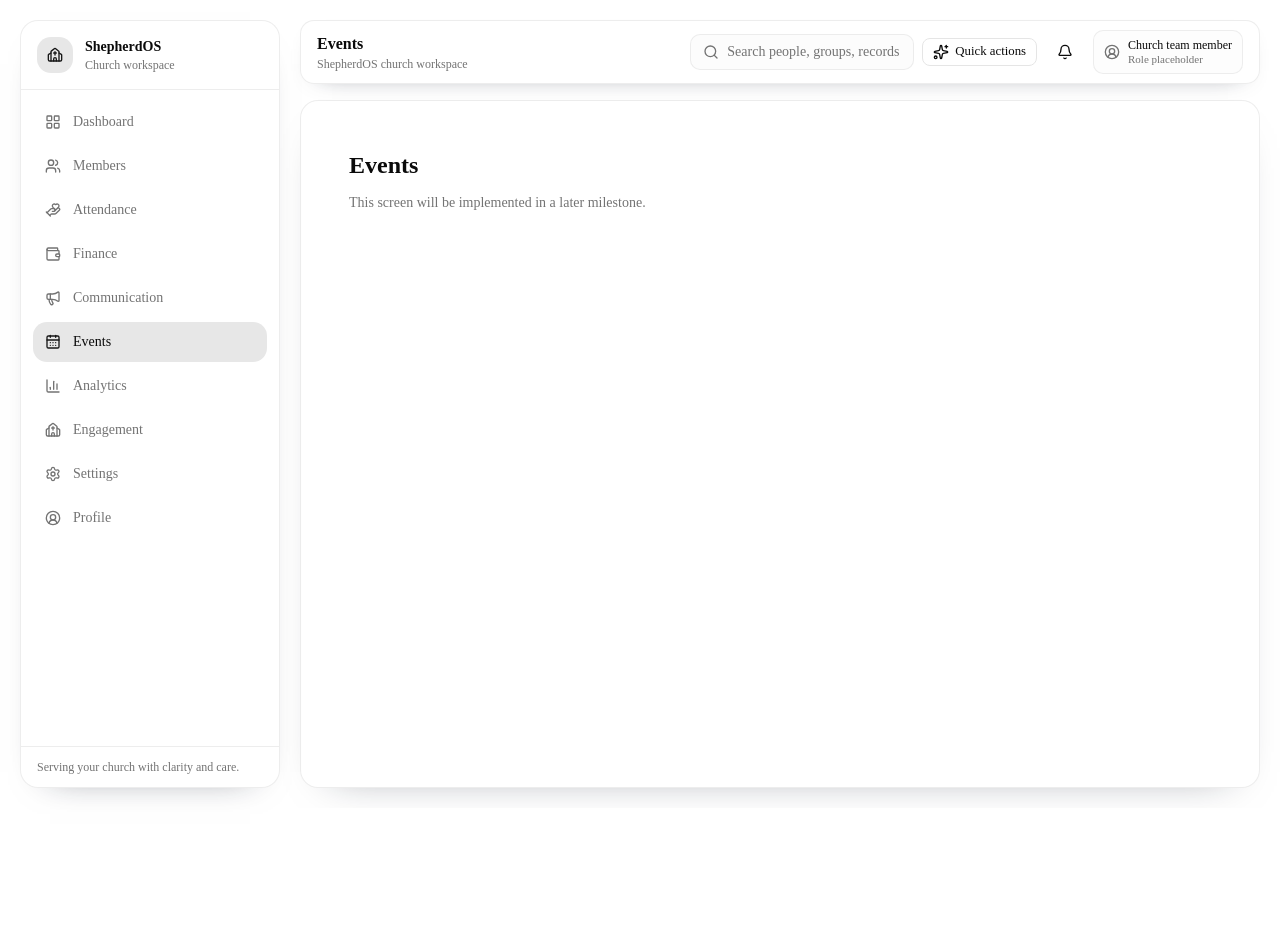
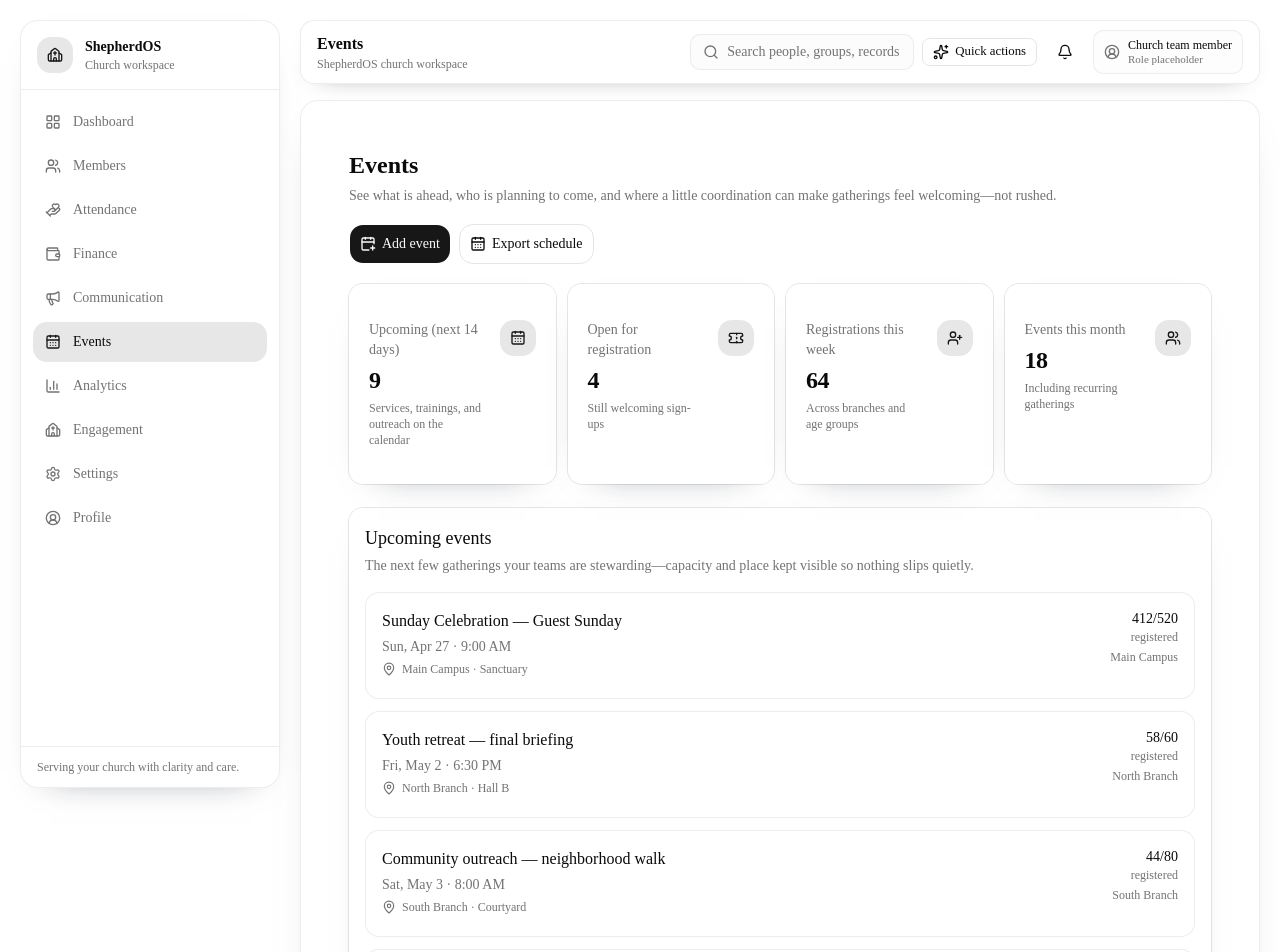
Before and after one commit to Fiximami/shepherdos-web-app, a Next.js app: page /events in a window 1280 px wide. Shown: the top 952 px of the page. Before the commit the page ends 808 px from the top, so only its background shows below. Built offline with nearby package versions, Linux system fonts and the light colour scheme.

Commit message:
Events Page

```diff
--- a/src/app/(dashboard)/events/page.tsx
+++ b/src/app/(dashboard)/events/page.tsx
@@ -1,5 +1,5 @@
-import { PageSurface } from "@/components/dashboard/shared/page-surface";
+import { EventsPageView } from "@/components/dashboard/events/events-page-view";
 
 export default function EventsPage() {
-  return <PageSurface heading="Events" />;
+  return <EventsPageView />;
 }
--- /dev/null
+++ b/src/components/dashboard/events/events-page-view.tsx
@@ -0,0 +1,270 @@
+"use client";
+
+import {
+  CalendarDays,
+  CalendarPlus,
+  MapPin,
+  Ticket,
+  Users,
+  UserPlus,
+} from "lucide-react";
+
+import { PageHeader } from "@/components/dashboard/layout/page-header";
+import { SummaryCard } from "@/components/dashboard/shared/summary-card";
+import { Button } from "@/components/ui/button";
+import { Card, CardContent, CardDescription, CardHeader, CardTitle } from "@/components/ui/card";
+import { cn } from "@/lib/utils";
+
+const upcomingEvents = [
+  {
+    title: "Sunday Celebration — Guest Sunday",
+    when: "Sun, Apr 27 · 9:00 AM",
+    location: "Main Campus · Sanctuary",
+    branch: "Main Campus",
+    registered: 412,
+    capacity: 520,
+  },
+  {
+    title: "Youth retreat — final briefing",
+    when: "Fri, May 2 · 6:30 PM",
+    location: "North Branch · Hall B",
+    branch: "North Branch",
+    registered: 58,
+    capacity: 60,
+  },
+  {
+    title: "Community outreach — neighborhood walk",
+    when: "Sat, May 3 · 8:00 AM",
+    location: "South Branch · Courtyard",
+    branch: "South Branch",
+    registered: 44,
+    capacity: 80,
+  },
+  {
+    title: "Leaders training — communication rhythm",
+    when: "Thu, May 8 · 5:00 PM",
+    location: "Main Campus · Conference room",
+    branch: "Main Campus",
+    registered: 31,
+    capacity: 40,
+  },
+] as const;
+
+type TimelineDay = {
+  day: string;
+  dateLabel: string;
+  items: readonly string[];
+};
+
+const timelineWeek: TimelineDay[] = [
+  {
+    day: "Sun",
+    dateLabel: "Apr 27",
+    items: ["Guest Sunday · Main Campus", "Hospitality huddle · 7:30 AM"],
+  },
+  {
+    day: "Wed",
+    dateLabel: "Apr 30",
+    items: ["Midweek prayer · North Branch"],
+  },
+  { day: "Fri", dateLabel: "May 2", items: ["Youth retreat briefing"] },
+  { day: "Sat", dateLabel: "May 3", items: ["Neighborhood outreach walk"] },
+  { day: "Thu", dateLabel: "May 8", items: ["Leaders training session"] },
+];
+
+const recentRegistrations = [
+  {
+    member: "Samuel Okoro",
+    event: "Guest Sunday",
+    registeredAt: "2026-04-24 · 10:12 AM",
+    status: "Confirmed" as const,
+  },
+  {
+    member: "Deborah Afolabi",
+    event: "Youth retreat",
+    registeredAt: "2026-04-24 · 9:05 AM",
+    status: "Confirmed" as const,
+  },
+  {
+    member: "Moses Bassey",
+    event: "Neighborhood outreach",
+    registeredAt: "2026-04-23 · 4:40 PM",
+    status: "Waitlist" as const,
+  },
+  {
+    member: "Grace Nwosu",
+    event: "Leaders training",
+    registeredAt: "2026-04-23 · 2:18 PM",
+    status: "Confirmed" as const,
+  },
+] as const;
+
+export function EventsPageView() {
+  return (
+    <main className="mx-auto w-full max-w-7xl p-4 sm:p-5 lg:p-6">
+      <PageHeader
+        title="Events"
+        description="See what is ahead, who is planning to come, and where a little coordination can make gatherings feel welcoming—not rushed."
+        actions={
+          <div className="flex flex-wrap gap-2">
+            <Button className="h-10 rounded-xl">
+              <CalendarPlus className="size-4" aria-hidden />
+              Add event
+            </Button>
+            <Button variant="outline" className="h-10 rounded-xl">
+              <CalendarDays className="size-4" aria-hidden />
+              Export schedule
+            </Button>
+          </div>
+        }
+      />
+
+      <section className="grid gap-3 sm:grid-cols-2 xl:grid-cols-4">
+        <SummaryCard
+          label="Upcoming (next 14 days)"
+          value="9"
+          detail="Services, trainings, and outreach on the calendar"
+          icon={CalendarDays}
+        />
+        <SummaryCard
+          label="Open for registration"
+          value="4"
+          detail="Still welcoming sign-ups"
+          icon={Ticket}
+        />
+        <SummaryCard
+          label="Registrations this week"
+          value="64"
+          detail="Across branches and age groups"
+          icon={UserPlus}
+        />
+        <SummaryCard
+          label="Events this month"
+          value="18"
+          detail="Including recurring gatherings"
+          icon={Users}
+        />
+      </section>
+
+      <section className="mt-6">
+        <Card className="border-border/70 bg-card/80 shadow-[0_14px_35px_-30px_rgba(15,23,42,0.55)]">
+          <CardHeader>
+            <CardTitle className="text-base sm:text-lg">Upcoming events</CardTitle>
+            <CardDescription>
+              The next few gatherings your teams are stewarding—capacity and place kept
+              visible so nothing slips quietly.
+            </CardDescription>
+          </CardHeader>
+          <CardContent className="space-y-3">
+            {upcomingEvents.map((event) => (
+              <div
+                key={event.title}
+                className="rounded-xl border border-border/70 bg-background/70 p-4"
+              >
+                <div className="flex flex-wrap items-start justify-between gap-3">
+                  <div>
+                    <h3 className="text-sm font-medium text-foreground sm:text-base">
+                      {event.title}
+                    </h3>
+                    <p className="mt-1 text-sm text-muted-foreground">{event.when}</p>
+                    <p className="mt-1 inline-flex items-center gap-1.5 text-xs text-muted-foreground">
+                      <MapPin className="size-3.5 shrink-0" aria-hidden />
+                      {event.location}
+                    </p>
+                  </div>
+                  <div className="text-right text-sm">
+                    <p className="font-medium tabular-nums text-foreground">
+                      {event.registered}/{event.capacity}
+                    </p>
+                    <p className="text-xs text-muted-foreground">registered</p>
+                    <p className="mt-1 text-xs text-muted-foreground">{event.branch}</p>
+                  </div>
+                </div>
+              </div>
+            ))}
+          </CardContent>
+        </Card>
+      </section>
+
+      <section className="mt-6">
+        <Card className="border-border/70 bg-card/80 shadow-[0_14px_35px_-30px_rgba(15,23,42,0.55)]">
+          <CardHeader>
+            <CardTitle className="text-base sm:text-lg">This week at a glance</CardTitle>
+            <CardDescription>
+              A simple timeline view—no external calendar yet, just the rhythm your
+              leaders need to stay coordinated.
+            </CardDescription>
+          </CardHeader>
+          <CardContent>
+            <div className="relative pl-1">
+              <div
+                className="absolute left-[15px] top-2 bottom-2 w-px bg-border/80"
+                aria-hidden
+              />
+              <div className="space-y-5">
+                {timelineWeek.map((day) => (
+                  <div key={`${day.day}-${day.dateLabel}`} className="relative flex gap-4 pl-1">
+                    <div
+                      className="relative z-[1] mt-1 flex size-8 shrink-0 items-center justify-center rounded-full border border-border/80 bg-card text-xs font-semibold text-foreground"
+                      aria-hidden
+                    >
+                      {day.day.slice(0, 1)}
+                    </div>
+                    <div className="min-w-0 flex-1 rounded-xl border border-border/70 bg-background/70 px-4 py-3">
+                      <p className="text-xs font-medium uppercase tracking-wide text-muted-foreground">
+                        {day.day} · {day.dateLabel}
+                      </p>
+                      <ul className="mt-2 space-y-1.5 text-sm text-foreground">
+                        {day.items.map((item) => (
+                          <li key={item} className="leading-snug">
+                            {item}
+                          </li>
+                        ))}
+                      </ul>
+                    </div>
+                  </div>
+                ))}
+              </div>
+            </div>
+          </CardContent>
+        </Card>
+      </section>
+
+      <section className="mt-6">
+        <Card className="border-border/70 bg-card/75 shadow-[0_12px_30px_-28px_rgba(15,23,42,0.5)]">
+          <CardHeader>
+            <CardTitle className="text-base sm:text-lg">Recent registrations</CardTitle>
+            <CardDescription>
+              Fresh sign-ups so hosts and follow-up teams can greet people by name.
+            </CardDescription>
+          </CardHeader>
+          <CardContent className="space-y-2">
+            {recentRegistrations.map((row) => (
+              <div
+                key={`${row.member}-${row.event}`}
+                className="flex flex-col gap-2 rounded-xl border border-border/60 bg-background/60 px-4 py-3 sm:flex-row sm:items-center sm:justify-between"
+              >
+                <div>
+                  <p className="font-medium text-foreground">{row.member}</p>
+                  <p className="text-sm text-muted-foreground">{row.event}</p>
+                  <p className="mt-0.5 text-xs text-muted-foreground">{row.registeredAt}</p>
+                </div>
+                <span
+                  className={cn(
+                    "inline-flex w-fit rounded-full px-2.5 py-1 text-xs font-medium",
+                    row.status === "Confirmed" &&
+                      "bg-emerald-500/10 text-emerald-700 dark:text-emerald-300",
+                    row.status === "Waitlist" &&
+                      "bg-amber-500/10 text-amber-700 dark:text-amber-300",
+                  )}
+                >
+                  {row.status}
+                </span>
+              </div>
+            ))}
+          </CardContent>
+        </Card>
+      </section>
+    </main>
+  );
+}
```
Also changed, not shown: 1 other file (tests, documents, lock files or other folders).
